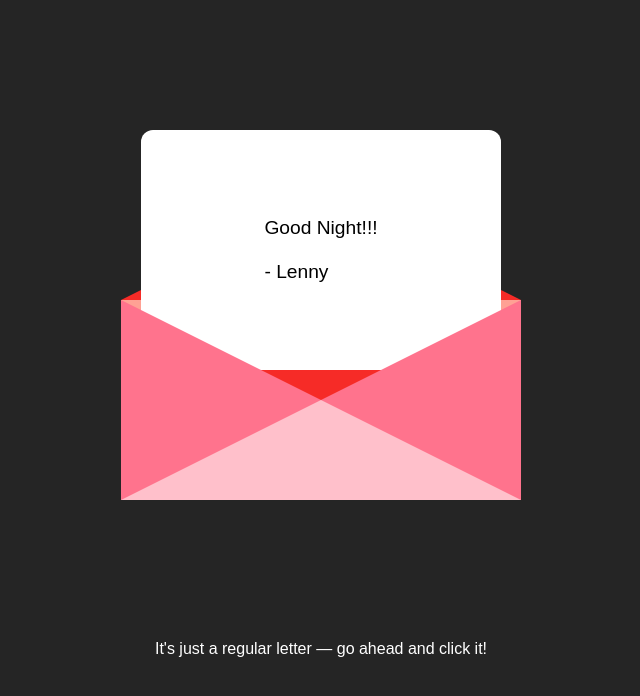
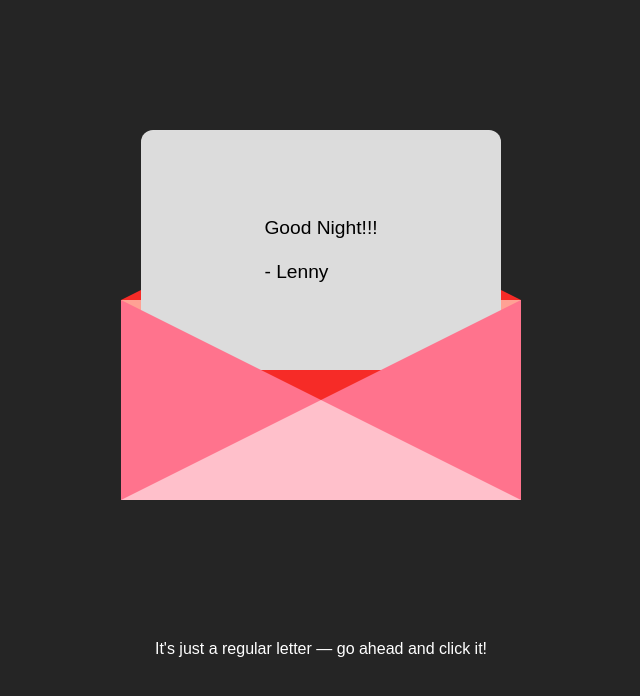
Before and after one commit to Lenny6E/letter, a plain HTML site: page index.html in a window 1280 px wide. Both pictures are taken after a click on the element 640 px from the left and 400 px from the top of the page. Shown: the whole page, without its empty margins (319-959 px from the left). Drawn offline with Linux system fonts and the light colour scheme.

Commit message:
resizing bug fixed

```diff
--- a/style.css
+++ b/style.css
@@ -17,6 +17,9 @@ body {
     overflow: hidden;
     margin: 0;
     padding: 0;
+}
+html, body {
+    min-width: 400px;
 }
 
 .headline {
@@ -41,6 +44,7 @@ p {
     align-items: center;
     height: 100vh;
     width: 100%;
+    min-width: 400px;
     perspective: 1000px;
     position: relative;
     z-index: 1;
@@ -50,8 +54,11 @@ p {
     position: relative;
     width: 400px;
     height: 200px;
+    min-width: 400px;
+    min-height: 200px;
     user-select: none;
     background-color: #ffa194;
+    flex-shrink: 0;
 }
 
 .envelope_cover {
@@ -80,7 +87,7 @@ p {
     margin: 0 auto;
     width: 300px;
     height: 200px;
-    background: #fff;
+    background: #dcdcdc;
     opacity: 0;
     display: flex;
     justify-content: center;
```
